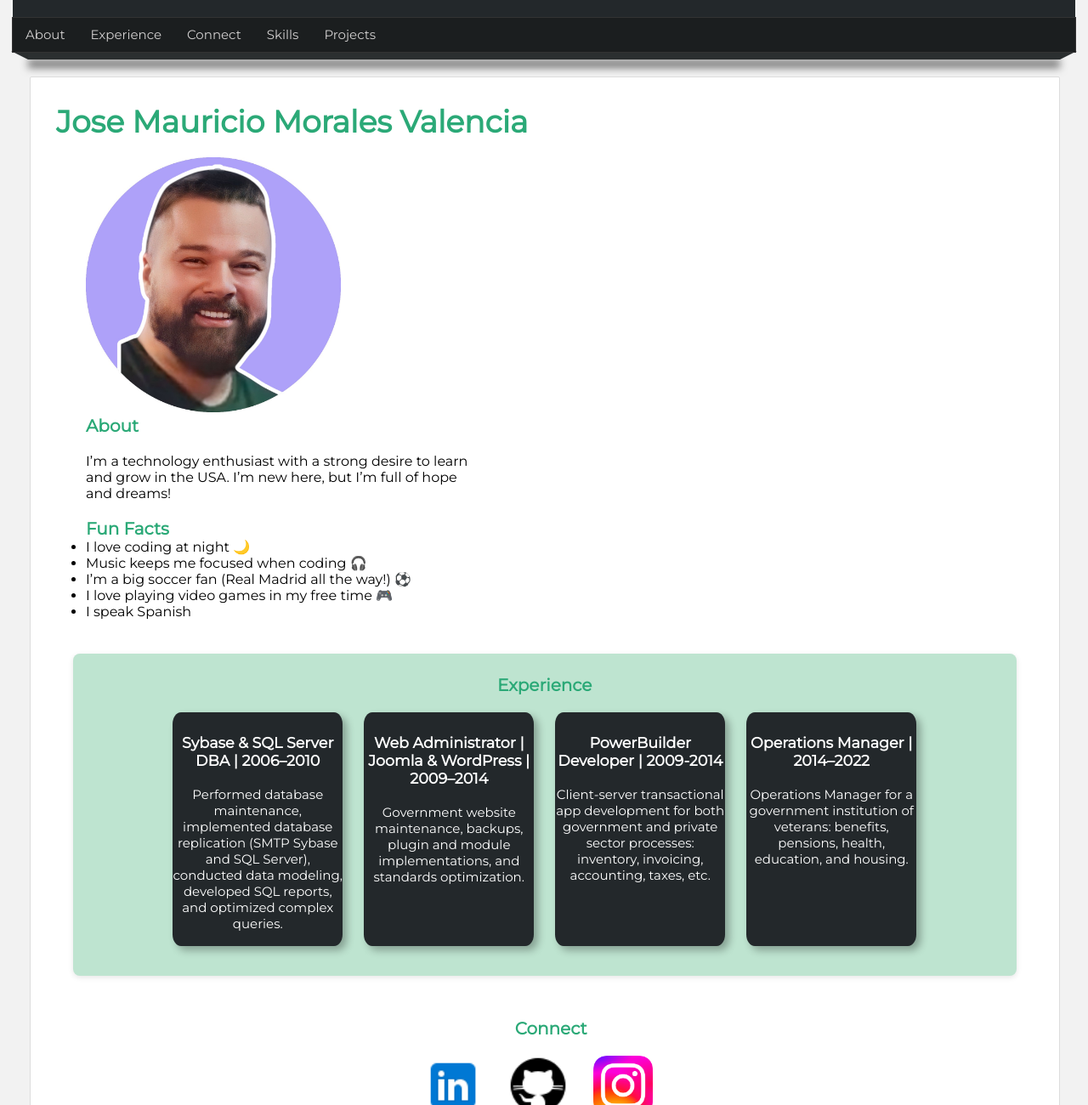
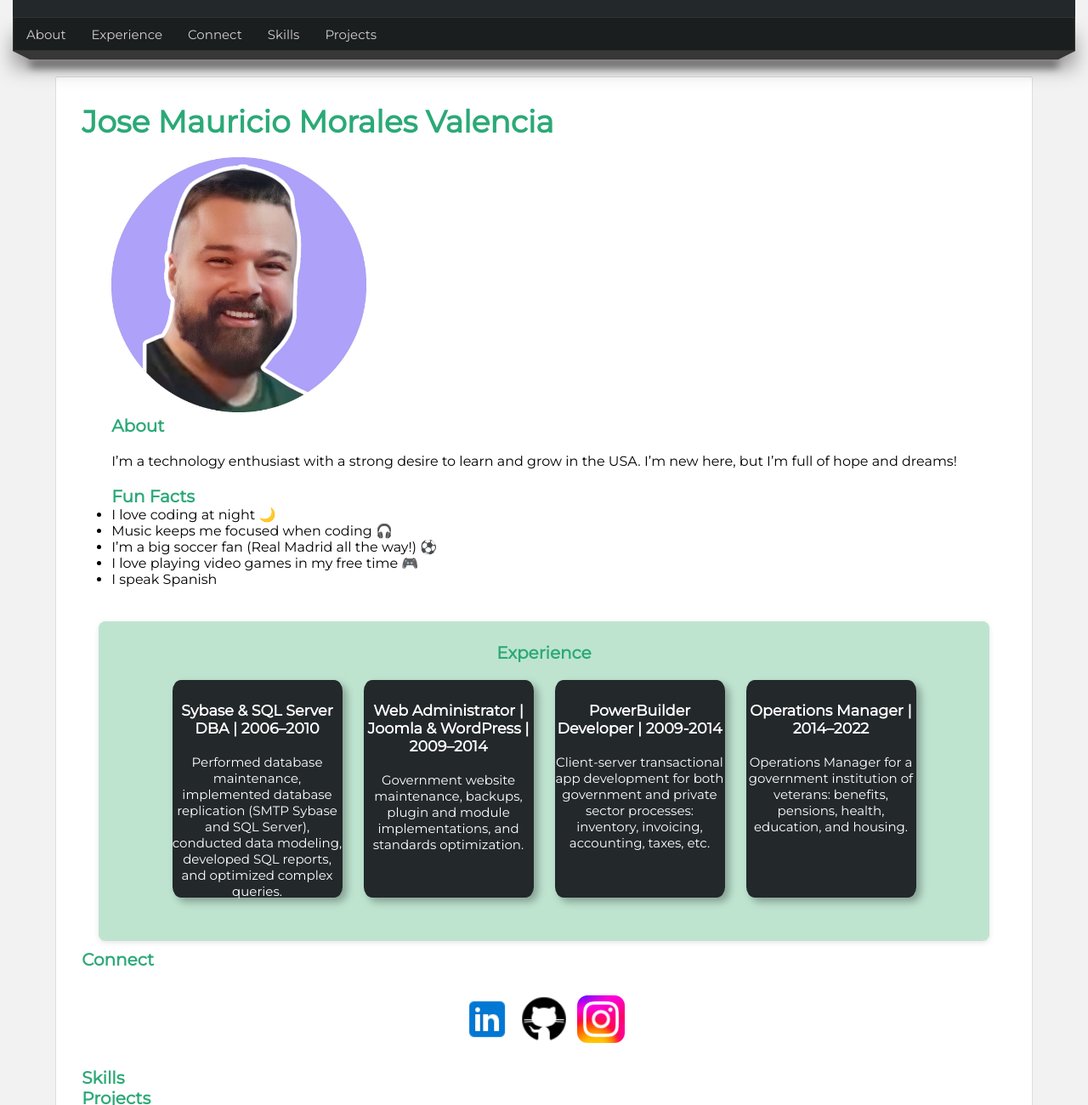
Before and after one commit to moralesvalen/jose-mauricio-morales-kepler, a plain HTML site: page index.html in a window 1280 px wide. Shown: the part 120-1420 px from the top of the page at 85% size. Drawn offline with Linux system fonts and the light colour scheme.

Commit message:
responsiveness added

```diff
--- a/css/index.css
+++ b/css/index.css
@@ -1,52 +1,49 @@
 @import url("https://fonts.googleapis.com/css2?family=Montserrat&display=swap");
-
 * {
-  margin: 0px;
-  padding: 0px;
+  margin: 0;
+  padding: 0;
   font-family: "Montserrat", sans-serif, Arial, Helvetica;
   text-decoration: none;
+  box-sizing: border-box;
 }
 
-header,
-nav,
-.barra,
-footer {
-  width: 1250px;
-  margin: 0 auto;
-}
-
-header,
-nav {
-  left: 50%;
-  transform: translateX(-50%);
-}
-h1 {
-  font-size: 36px;
-  font-weight: 700;
-  color: #2ba977;
-}
-h2 {
-  color: #2ba977;
-  font-size: 25px;
-  font-weight: 700;
-}
-h2 {
-  font-size: 20px;
-  font-weight: 700;
-}
-p {
-  padding-top: 20px;
-  font-weight: 400;
+html {
+  font-size: 16px;
 }
 
 body {
   background-color: #f2f2f2;
 }
 
+/*Mobile style */
+
+header,
+nav,
+.barra,
+footer {
+  width: 40rem;
+  margin: 0 auto;
+}
+
+h1 {
+  font-size: 3.25rem;
+  font-weight: 700;
+  color: #2ba977;
+}
+
+h2 {
+  font-size: 2.25rem;
+  font-weight: 700;
+  color: #2ba977;
+}
+
+p {
+  padding-top: 1.25rem;
+  font-weight: 400;
+}
+
 header {
-  /*estilo de cabecara*/
-  width: 1250px;
-  height: 140px;
+  height: 8.75rem;
   background-color: #23282b;
   position: fixed;
   top: 0;
@@ -58,19 +55,19 @@ header {
 .logotipo {
   display: block;
   float: left;
-  margin-top: 10px;
-  letter-spacing: 2px;
+  margin-left: 0.2rem;
+  margin-top: 0.625rem;
+  padding-top: 0.625rem;
+  letter-spacing: 0.125rem;
   font-weight: lighter;
   color: #42a096;
-  margin-left: 30%;
-  padding-top: 10px;
 }
 
 .logotipo h1 {
   display: block;
   float: left;
-  margin-top: 35px;
-  letter-spacing: 2px;
+  margin-top: 2.1875rem;
+  letter-spacing: 0.125rem;
   font-weight: lighter;
   color: #2ba977;
 }
@@ -78,24 +75,23 @@ header {
 .logotipo img {
   display: block;
   float: left;
-  width: 80px;
-  margin: 20px;
+  width: 5rem;
+  margin: 1.25rem;
 }
 
 img.foto {
-  width: 300px;
+  width: 18.75rem;
   height: auto;
 }
 
 nav {
-  width: 1250px;
-  height: 40px;
+  height: 2.5rem;
   background-color: #1b1e1f;
   border: 1px solid #333333;
-  box-shadow: 0px 20px 21px -rgb(71, 67, 67);
-  font-size: 15px;
+  box-shadow: 0 1.25rem 1.3125rem rgba(71, 67, 67, 0.5);
+  font-size: 1.4rem;
   position: fixed;
-  top: 140px;
+  top: 8.75rem;
   left: 50%;
   transform: translateX(-50%);
   z-index: 9998;
@@ -103,44 +99,38 @@ nav {
 
 nav ul {
   list-style: none;
-  text-decoration: none;
 }
 
 nav ul li {
-  line-height: 40px;
+  line-height: 2.5rem;
   float: left;
 }
 
 nav ul li a {
   display: block;
-  padding-left: 15px;
-  padding-right: 15px;
+  padding: 0 0.9375rem;
   color: rgb(209, 207, 207);
 }
 
-header,
-nav {
-  width: 1250px;
-  margin: 0 auto;
+nav ul li a:hover {
+  background-color: #2ba977;
+  box-shadow: 0 0 0.1875rem #444 inset;
+  color: white;
+  transition: all 300ms;
 }
 
 .barra {
-  position: relative;
-  width: 1254px;
-  margin: 0 auto;
-  margin-top: 180px; /* espacio exacto para que quede debajo del header + nav */
-  margin-bottom: 20px;
-  /**/
   position: sticky;
-  top: 180px;
+  top: 11.25rem;
+  height: 0.625rem;
   z-index: 998;
-  height: 10px;
+  margin: 11.25rem auto 1.25rem auto;
 }
 
 .esquina-izquierda {
   display: block;
-  border-left: 20px solid transparent;
-  border-top: 10px solid #2b2f30;
+  border-left: 1.25rem solid transparent;
+  border-top: 0.625rem solid #2b2f30;
   position: absolute;
   left: 0;
   float: left;
@@ -148,130 +138,259 @@ nav {
 
 .esquina-derecha {
   display: block;
-  border-right: 20px solid transparent;
-  border-top: 10px solid #2b2f30;
+  border-right: 1.25rem solid transparent;
+  border-top: 0.625rem solid #2b2f30;
   float: right;
 }
 
 .relleno-barra {
   position: absolute;
-  left: 20px;
-  right: 20px;
-  top: 0px;
-  height: 10px;
+  left: 1.25rem;
+  right: 1.25rem;
+  top: 0;
+  height: 0.625rem;
   background-color: #2b2f30;
-  box-shadow: 0px 10px 10px rgba(0, 0, 0, 0.5);
-}
-
-/*iluminar cuando este sobre una opcion*/
-nav ul li a:hover {
-  background-color: #2ba977;
-  box-shadow: 0px 0px 3px #444444 inset; /*inset es dentor de la caja*/
-  color: white;
-  transition: all 300ms;
+  box-shadow: 0 0.625rem 0.625rem rgba(0, 0, 0, 0.5);
 }
 
 #content {
-  width: 1210px;
-  min-height: 930px;
-  margin: 0 auto;
-  margin-bottom: 30px;
-  margin-top: 30px;
-  margin-top: 15px;
+  width: 40rem;
+  min-height: 58.125rem;
+
+  margin: 0 auto 1.875rem auto;
+  margin-top: 0.9375rem;
 }
 
 .box {
   background: white;
   width: 95%;
-  min-height: 930px;
-  padding: 30px;
+  min-height: 58.125rem;
+  padding: 1.875rem;
   border: 1px solid #ddd;
   border-radius: 2px;
   margin: 0 auto;
 }
 
-.about {
-  margin: 20px;
-  padding-left: 15px;
-  width: 450px;
+.about,
+.experience,
+.connect {
+  margin: 1.25rem;
+  padding-left: 0.9375rem;
 }
 
-.experience {
-  margin: 20px;
-  padding-left: 15px;
+/*
+.connect {
+  display: grid;
+  grid-template-columns: repeat(3, 1fr);
+  gap: 0.25rem;
+  padding: 0.25rem;
+  border: solid red;
+}
+
+.connect img {
+  width: 3.5rem;
+  height: auto;
+  object-fit: cover;
+  display: block;
+  margin: 0 auto;
+  border: solid yellow;
+}
+
+.item {
+  font-size: 0.75rem;
+  text-align: center;
+  padding: 0.2rem 0;
+  height: auto;
+  border: solid blueviolet;
+}
+
+*/
+
+.connect {
+  display: grid;
+  grid-template-columns: repeat(3, 1fr);
+  gap: 0.2rem;
+  padding: 0;
 }
 
 .connect {
-  padding-top: 30px;
-  margin: 20px;
-  padding-left: 15px;
+  display: grid;
+  grid-template-columns: auto auto auto;
+  gap: 0.5rem;
+  padding: 0.5rem;
+
+  justify-content: center;
+}
+
+.connect .item {
   display: flex;
   justify-content: center;
   align-items: center;
-  flex-direction: column;
-}
-.connect img {
-  width: 70px;
   height: auto;
+
+  padding: 0.1rem;
+  margin: 0;
 }
 
-.connect ul li {
-  line-height: 100px;
-  float: left;
-  margin-right: 30px;
-  list-style-type: none;
-  padding-top: 20px;
+.connect .item a {
+  display: block;
+}
+
+.connect img {
+  width: 3.5rem;
+  height: auto;
+  object-fit: cover;
+  display: block;
+  margin: 0 auto;
+}
+
+.item p {
+  font-size: 0.7rem;
+  padding-top: 0.1rem;
+  margin-bottom: 0;
 }
 
 footer {
-  width: 1250px;
   background-color: #1b1e1f;
   border: 1px solid #333333;
   color: #d1d4d6;
   text-align: center;
-  padding-top: 20px;
-  padding-bottom: 20px;
-  box-shadow: 0px 0px 20px gray;
-  margin: 0 auto;
+  padding: 1.25rem 0;
+  box-shadow: 0 0 1.25rem gray;
 }
+
 .experience {
   background-color: #bee4d0;
-  /*background-color: #f2f2f2;*/
-  padding: 25px;
-  margin-bottom: 10px;
-  border-radius: 8px;
-  box-shadow: 0 2px 6px rgba(0, 0, 0, 0.1);
+  padding: 1.5625rem;
+  margin-bottom: 0.625rem;
+  border-radius: 0.5rem;
+  box-shadow: 0 0.125rem 0.375rem rgba(0, 0, 0, 0.1);
   text-align: center;
 }
-
 .columns {
   display: flex;
   flex-wrap: wrap;
   justify-content: center;
-  gap: 5px;
+  gap: 0.3125rem;
   width: 100%;
   margin: 0 auto;
-  padding-top: 10px;
+  padding-top: 0.625rem;
+  padding-bottom: 1rem;
+  flex-direction: column;
+  align-items: center;
 }
 
 .column {
   background-color: #23282b;
   color: white;
-  width: 200px;
-  height: 250px;
-  margin: 10px;
+  width: 90%;
+  max-width: 400px;
+  height: 35rem;
+  margin: 0.625rem;
   text-align: center;
-  box-shadow: 5px 5px 10px rgba(0, 0, 0, 0.3);
+  box-shadow: 0.3125rem 0.3125rem 0.625rem rgba(0, 0, 0, 0.3);
   border-radius: 5%;
-  padding-top: 25px;
-  font-size: 15px;
+  padding-top: 1.5625rem;
+  font-size: 2rem;
 }
 
 .column:hover {
-  /*background: #1dcd9f;*/
   background-color: #758c9a;
   color: white;
   transition: background-color 0.9s ease;
   transform: scale(1.05);
-  box-shadow: 5px 5px 4px rgba(0, 0, 0, 0.3);
+  box-shadow: 0.3125rem 0.3125rem 0.25rem rgba(0, 0, 0, 0.3);
 }
+
+.about {
+  font-size: 2rem;
+}
+
+/* Desktop, laptop or big screem */
+@media (min-width: 1024px) {
+  .columns {
+    flex-direction: row;
+  }
+
+  .column {
+    width: 12.5rem;
+    max-width: none;
+    font-size: 0.9375rem;
+    height: 16rem;
+  }
+
+  #content {
+    width: 75.625rem;
+  }
+
+  h1 {
+    font-size: 2.25rem;
+  }
+
+  h2 {
+    font-size: 1.25rem;
+  }
+  .about {
+    font-size: 1rem;
+  }
+
+  header,
+  nav,
+  .barra,
+  footer {
+    width: 78.125rem;
+  }
+  .logotipo {
+    margin-left: 30%;
+  }
+  nav {
+    font-size: 0.9375rem;
+  }
+}
+
+/* Ipad, Tablet */
+@media (min-width: 768px) and (max-width: 1023px) {
+  .columns {
+    flex-direction: row;
+  }
+
+  .column {
+    width: 18rem;
+    max-width: none;
+    font-size: 1.8rem;
+    height: 40rem;
+  }
+
+  #content {
+    width: 60.625rem;
+  }
+
+  h1 {
+    font-size: 3.25rem;
+  }
+
+  h2 {
+    font-size: 2.8rem;
+  }
+  .about {
+    font-size: 2.5rem;
+  }
+
+  header,
+  nav,
+  .barra,
+  footer {
+    width: 61rem;
+  }
+  .logotipo {
+    margin-left: 15%;
+  }
+  nav,
+  footer {
+    font-size: 1.8rem;
+  }
+  footer {
+    text-align: center;
+    padding: 1rem 0;
+  }
+}
--- a/index.html
+++ b/index.html
@@ -2,6 +2,7 @@
 <html lang="en">
   <head>
     <title>Jose Mauricio Morales's Portfolio</title>
+    <meta name="viewport" content="width=device-width, initial-scale=1.0">
     <meta name="author" content="Jose Mauricio Morales" />
     <meta name="keywords" content="HTML, CSS, JavaScript" />
     <link rel="stylesheet" href="css/index.css" />
@@ -9,6 +10,7 @@
 
 
   <body>
+
      <!--CABECERA DE LA PAGINA-->
      <header>
       <div class="logotipo">
@@ -88,30 +90,25 @@
         </div>
 
         </section>
-
-        <section class="connect" id="connect">
+        <section id="connect">
           <h2>Connect</h2>
-          <ul>
-            <li>
-              <a
-                href="https://www.linkedin.com/in/mauricio-moralesvalen"
-                target="_blank"
-                ><img src="images/linkedin.png" alt="My LinkedIn"  title="My LinkedIn"
-                /></a
-              >
-            </li>
-            <li>
-              <a href="https://github.com/moralesvalen" target="_blank"
-                > <img src="images/github.png" alt="My GitHub"  title="My GitHub"
-                /></a
-              >
-            </li>
-            <li>
-              <a href="https://www.instagram.com/morales_valen" target="_blank"> <img src="images/ig.webp" alt="my instagram"  title="my instagram"
-                /></a>
-               </a>
-            </li>
-          </ul>
+          <div class="connect">
+             <div class="item">
+              <a href="https://www.linkedin.com/in/mauricio-moralesvalen" target="_blank">
+                <img src="images/linkedin.png" alt="My LinkedIn" title="My LinkedIn" />
+              </a>
+            </div>
+            <div class="item">
+              <a href="https://github.com/moralesvalen" target="_blank">
+                <img src="images/github.png" alt="My GitHub" title="My GitHub" />
+              </a>
+            </div>
+            <div class="item">
+              <a href="https://www.instagram.com/morales_valen" target="_blank">
+                <img src="images/ig.webp" alt="My Instagram" title="My Instagram" />
+              </a>
+            </div>
+          </div>
         </section>
         <section id="skills"><h2>Skills</h2></section>
         <section id="projects">
@@ -125,5 +122,7 @@
     <footer>
       Code the Dream &copysr; Jose Mauricio Morales | Kepler Student's
     </footer>
+
+
   </body>
 </html>
```
